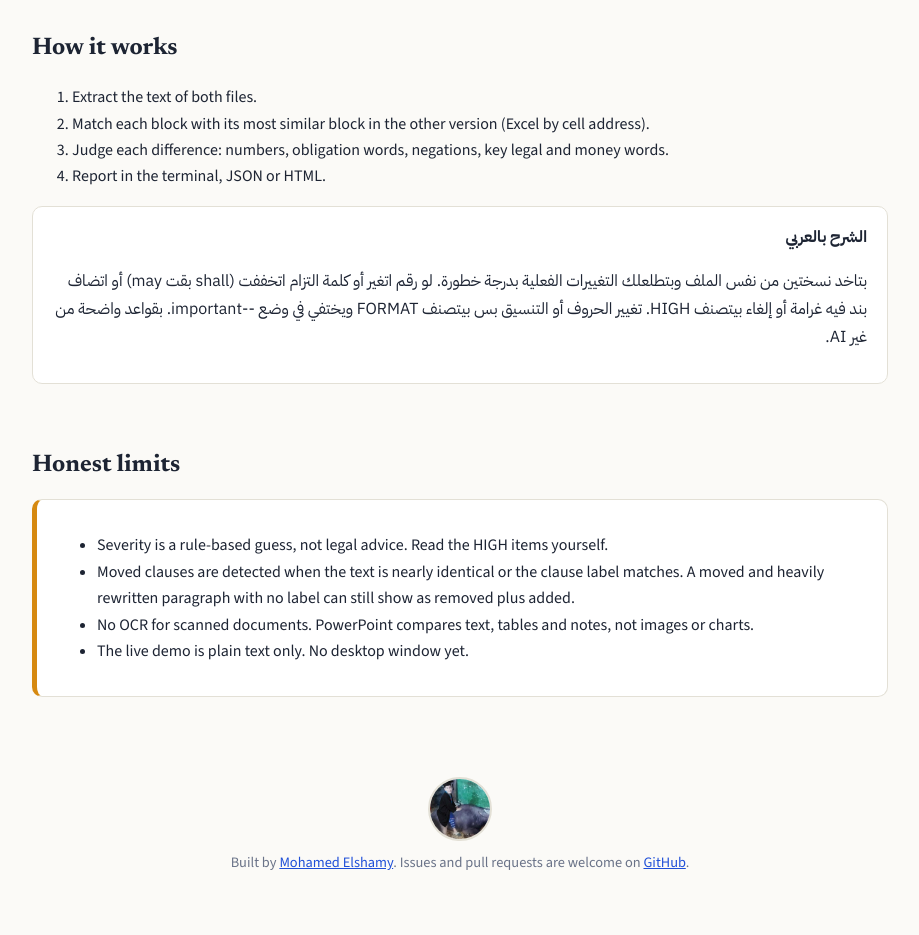
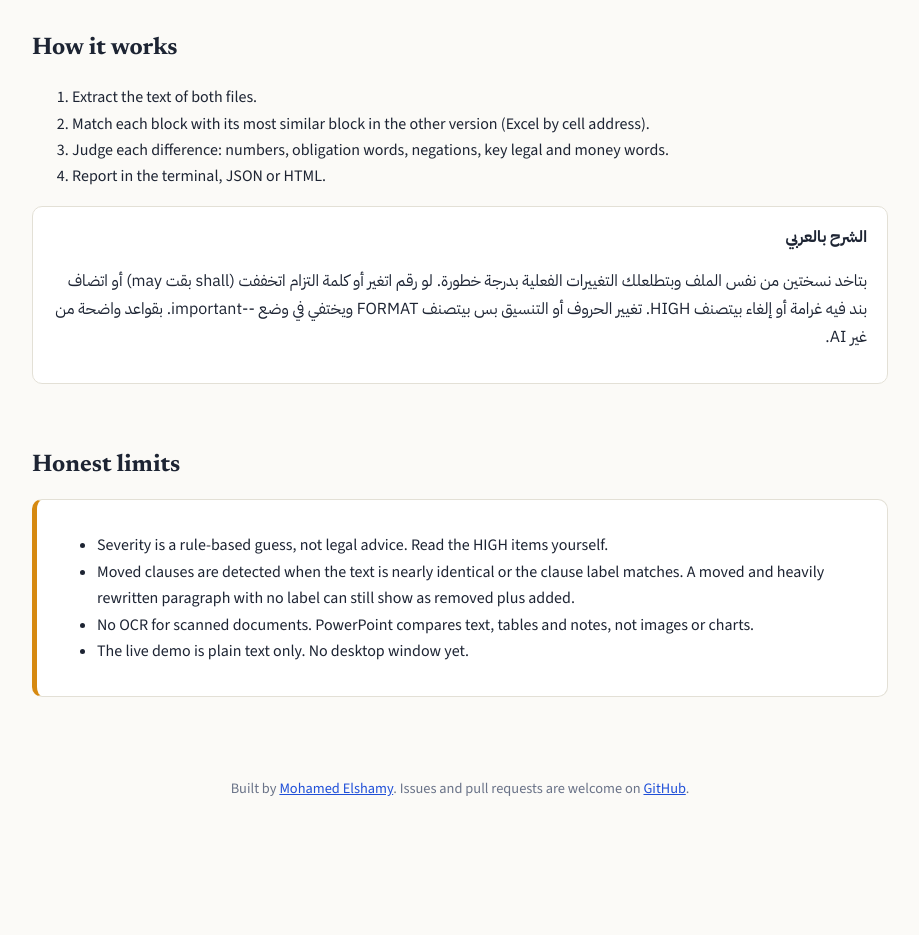
Before and after one commit to mohamed-elshamy-ai/changelens, a plain HTML site: page docs/index.html in a window 1280 px wide. Shown: the part 5123-6058 px from the top of the page, without its empty margins (180-1099 px from the left). After the commit the page ends 5984 px from the top, so only its background shows below. Drawn offline with nearby package versions, Linux system fonts and the light colour scheme.

Commit message:
Remove author photo from site footer

```diff
--- a/docs/index.html
+++ b/docs/index.html
@@ -121,5 +121,5 @@ changelens old.docx new.docx --important --html report.html</code></pre><div><sp
 <div class="card" dir="rtl" lang="ar" style="text-align:start"><b>الشرح بالعربي</b><p>بتاخد نسختين من نفس الملف وبتطلعلك التغييرات الفعلية بدرجة خطورة. لو رقم اتغير أو كلمة التزام اتخففت (shall بقت may) أو اتضاف بند فيه غرامة أو إلغاء بيتصنف HIGH. تغيير الحروف أو التنسيق بس بيتصنف FORMAT ويختفي في وضع --important. بقواعد واضحة من غير AI.</p></div></section>
 <section><h2>Honest limits</h2><div class="card warn"><ul><li>Severity is a rule-based guess, not legal advice. Read the HIGH items yourself.</li><li>Moved clauses are detected when the text is nearly identical or the clause label matches. A moved and heavily rewritten paragraph with no label can still show as removed plus added.</li><li>No OCR for scanned documents. PowerPoint compares text, tables and notes, not images or charts.</li><li>The live demo is plain text only. No desktop window yet.</li></ul></div></section>
 </main>
-<footer><img src="author.jpg" alt="Mohamed Elshamy" width="64" height="64">Built by <a href="https://github.com/mohamed-elshamy-ai">Mohamed Elshamy</a>. Issues and pull requests are welcome on <a href="https://github.com/mohamed-elshamy-ai/changelens">GitHub</a>.</footer>
+<footer>Built by <a href="https://github.com/mohamed-elshamy-ai">Mohamed Elshamy</a>. Issues and pull requests are welcome on <a href="https://github.com/mohamed-elshamy-ai/changelens">GitHub</a>.</footer>
 </body></html>
```
Also changed, not shown: docs/author.jpg (deleted).
